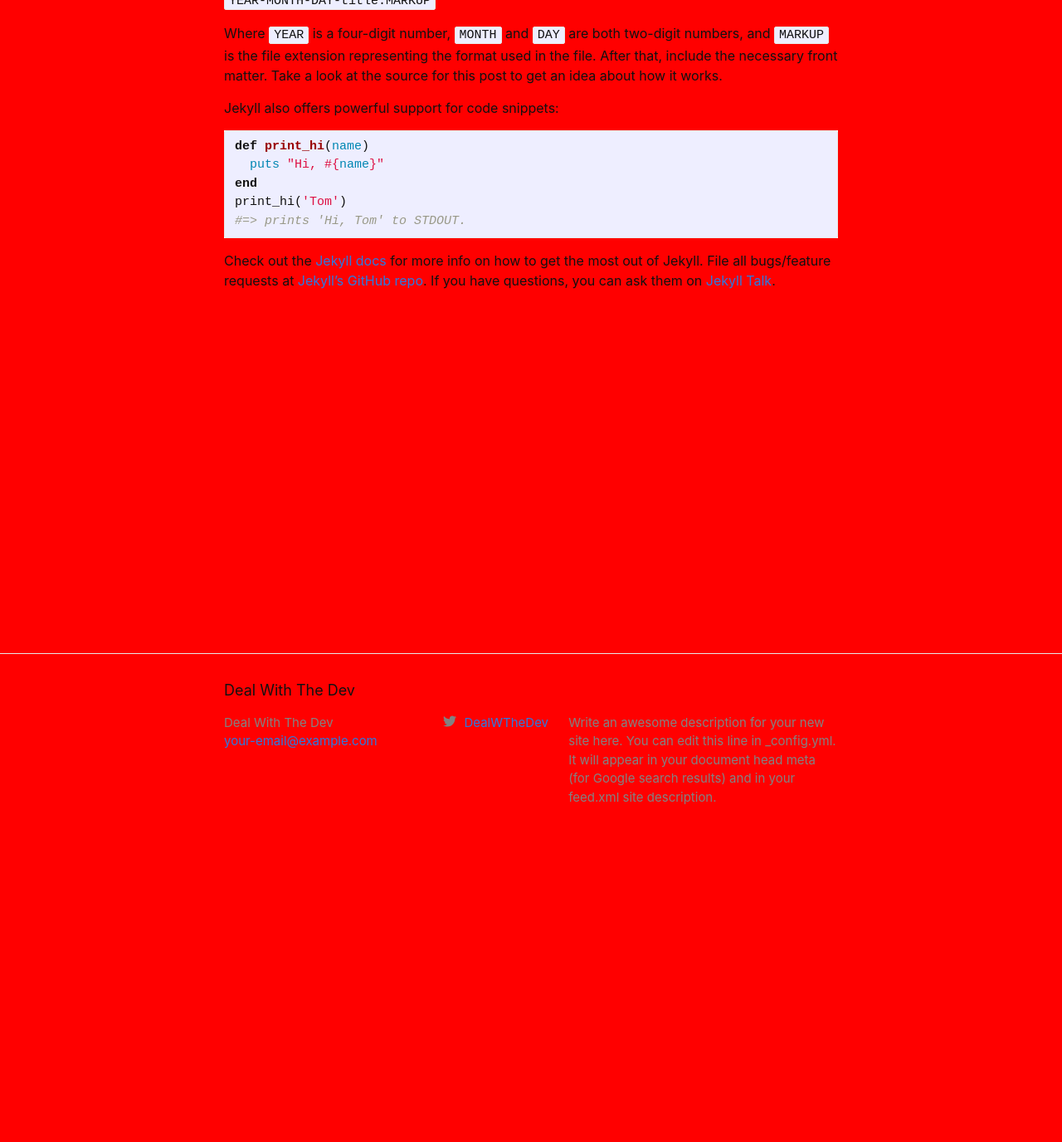
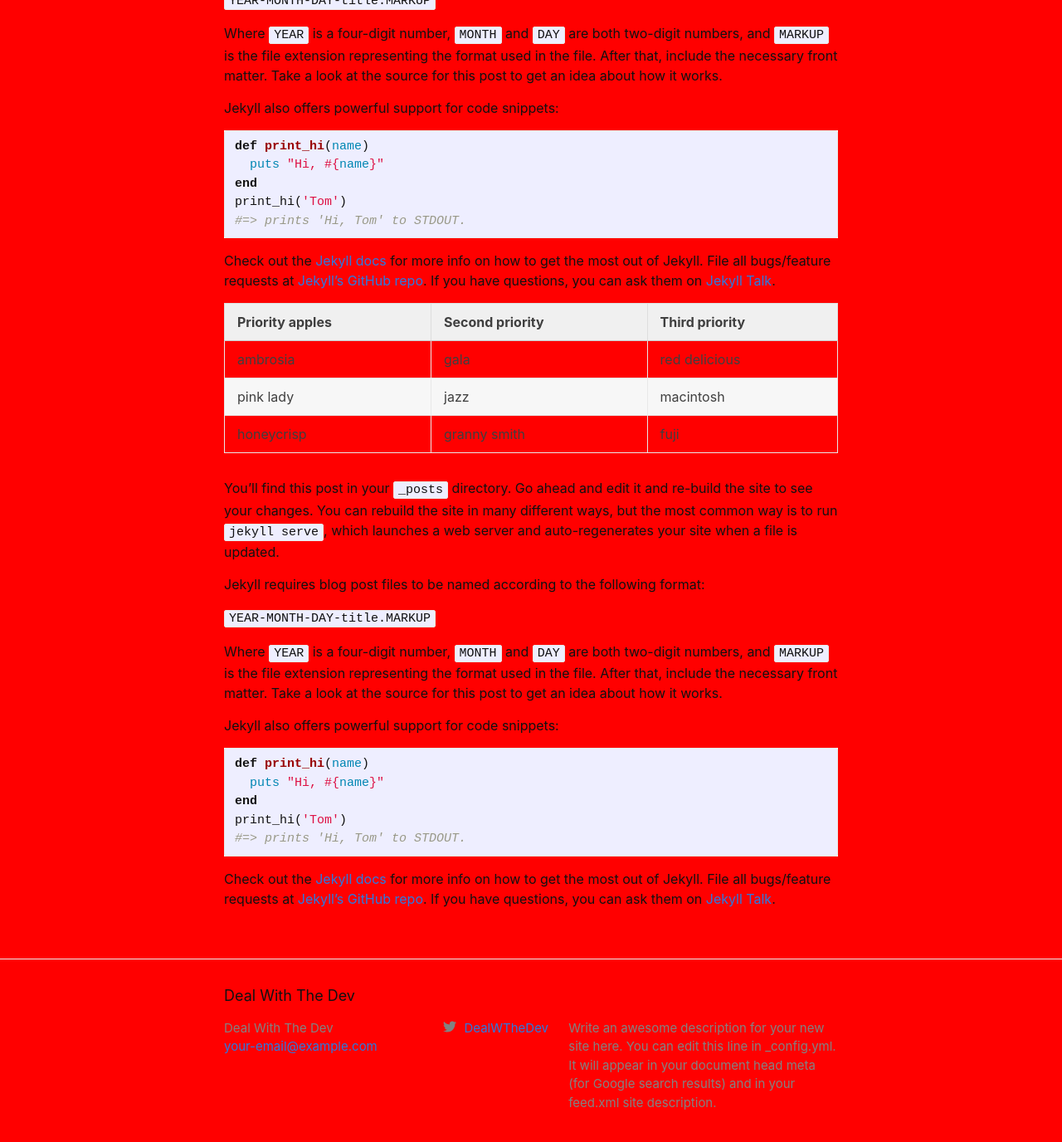
Before and after one commit to Deal-With-the-Dev/Deal-With-the-Theme, a Jekyll site: the page built from _posts/2022-08-30-test.md, in a window 1280 px wide and 1400 px high, scrolled down 368 px. Shown: the top 1376 px of the window at 83% size. Built offline with Jekyll 4.4.1, drawn with Linux system fonts in a browser that asks for light colours.

Commit message:
Making example post longer

```diff
--- a/_posts/2022-08-30-test.md
+++ b/_posts/2022-08-30-test.md
@@ -24,6 +24,32 @@ print_hi('Tom')
 
 Check out the [Jekyll docs][jekyll-docs] for more info on how to get the most out of Jekyll. File all bugs/feature requests at [Jekyll’s GitHub repo][jekyll-gh]. If you have questions, you can ask them on [Jekyll Talk][jekyll-talk].
 
+| Priority apples | Second priority | Third priority |
+|-------|--------|---------|
+| ambrosia | gala | red delicious |
+| pink lady | jazz | macintosh |
+| honeycrisp | granny smith | fuji |
+
+You’ll find this post in your `_posts` directory. Go ahead and edit it and re-build the site to see your changes. You can rebuild the site in many different ways, but the most common way is to run `jekyll serve`, which launches a web server and auto-regenerates your site when a file is updated.
+
+Jekyll requires blog post files to be named according to the following format:
+
+`YEAR-MONTH-DAY-title.MARKUP`
+
+Where `YEAR` is a four-digit number, `MONTH` and `DAY` are both two-digit numbers, and `MARKUP` is the file extension representing the format used in the file. After that, include the necessary front matter. Take a look at the source for this post to get an idea about how it works.
+
+Jekyll also offers powerful support for code snippets:
+
+{% highlight ruby %}
+def print_hi(name)
+  puts "Hi, #{name}"
+end
+print_hi('Tom')
+#=> prints 'Hi, Tom' to STDOUT.
+{% endhighlight %}
+
+Check out the [Jekyll docs][jekyll-docs] for more info on how to get the most out of Jekyll. File all bugs/feature requests at [Jekyll’s GitHub repo][jekyll-gh]. If you have questions, you can ask them on [Jekyll Talk][jekyll-talk].
+
 [jekyll-docs]: https://jekyllrb.com/docs/home
 [jekyll-gh]:   https://github.com/jekyll/jekyll
 [jekyll-talk]: https://talk.jekyllrb.com/
```
